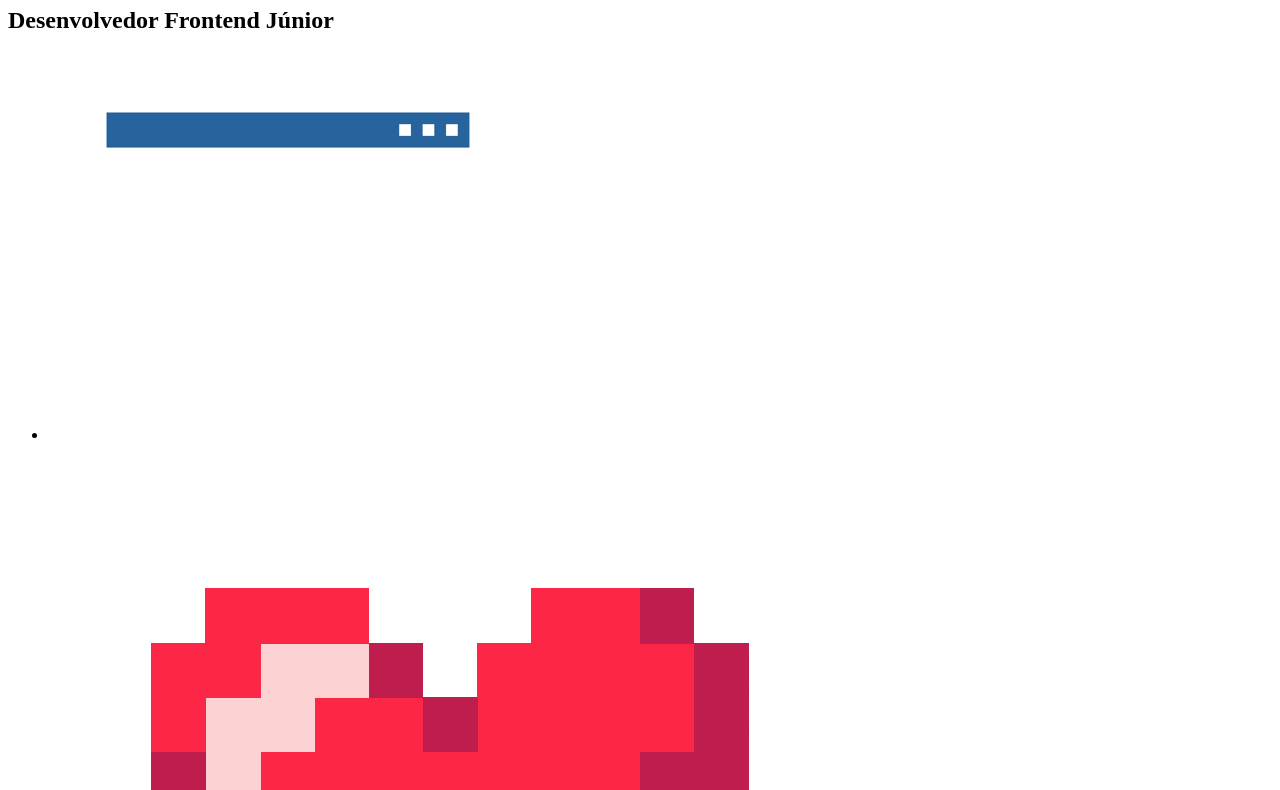
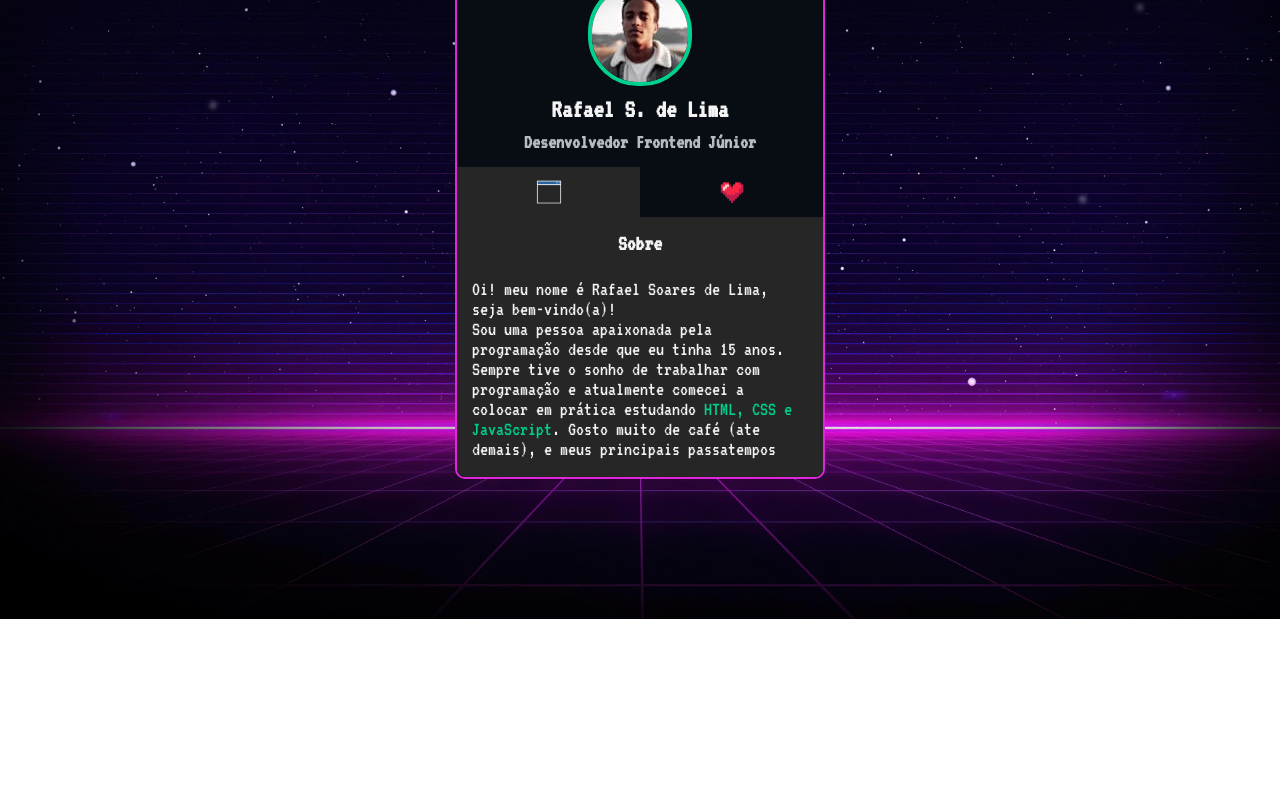
Before and after one commit to Rafryx/Portf-lio, a plain HTML site: page index.html in a window 1280 px wide. Shown: the part 181-971 px from the top of the page. After the commit the page ends 800 px from the top, so only its background shows below. Drawn offline with Linux system fonts and the light colour scheme.

Commit message:
mudei todo projeto
mudei o css eo html

```diff
--- a/index.html
+++ b/index.html
@@ -8,6 +8,8 @@
     <link rel="preconnect" href="https://fonts.googleapis.com">
     <link rel="preconnect" href="https://fonts.gstatic.com" crossorigin>
     <link href="https://fonts.googleapis.com/css2?family=VT323&display=swap" rel="stylesheet">
+    <link rel="stylesheet" href="src/css/reset.css">
+    <link rel="stylesheet" href="src/css/style.css">
     <title>Mini Portfólio</title>
 </head>
 <body>
@@ -20,18 +22,18 @@
 
         <div class="conteudo">
            <ul class="abas">
-             <li class="abas">
+             <li class="aba selecionado">
                 <img src="src/imgs/sobre.gif" alt="icone de sobre mim">
             </li>
 
-             <li class="abas">
+             <li class="aba">
                 <img src="src/imgs/coracao.gif" alt="icones de redes sociais">
             </li>
 
            </ul>
 
            <div class="informacoes-abas">
-                <div class="informacao">
+                <div class="informacao selecionado">
                       <h3 class="sub-titulo">Sobre</h3>
 
 
@@ -43,7 +45,7 @@
                               Sempre tive o sonho de trabalhar com programação e atualmente comecei a
                               colocar em prática estudando <span>HTML, CSS e JavaScript</span>.
                               Gosto muito de café (ate demais), e meus principais passatempos
-                              são jogar MMO RPG, ver anime e series</p>
+                              são jogar MMO RPG, ver anime e series.</p>
 
                       </div>
                 </div>
@@ -51,7 +53,7 @@
                 <div class="informacao">
                      <h3 class="sub-titulo">Minhas redes</h3>
 
-                     <ul class="redes-socias">
+                     <ul class="redes-sociais">
 
                         <li>
                             <a href="https://drive.google.com/file/d/1ss-FGtko7vIymCBDydPgf7qUHV0xaX4B/view?usp=sharing"
--- /dev/null
+++ b/src/css/reset.css
@@ -0,0 +1,14 @@
+*{
+    padding: 0;
+    margin: 0;
+    box-sizing: border-box;
+}
+
+ul{
+    list-style: none;
+}
+
+a{
+    text-decoration: none;
+    color: #000;
+}
--- /dev/null
+++ b/src/css/style.css
@@ -0,0 +1,140 @@
+body{
+    background-image: url(../imgs/fundo-site.jpg);
+    background-repeat: no-repeat;
+    background-size: cover;
+    background-position: center;
+
+    font-family: 'VT323', monospace;
+    color: #f3f3f3;
+    font-size: 18px;
+    display: flex;
+    justify-content: center;
+    align-items: center;
+    min-height: 100vh;
+    padding: 30px;
+}
+
+.cartao{
+    background-color: #070d12;
+    width: 370px;
+    border: 2px solid #e126d9;
+    border-radius: 10px;
+    overflow:  hidden;
+}
+
+.cartao .minhas-informacoes{
+    padding-top: 20px;
+    display: flex;
+    flex-direction: column;
+    align-items: center;
+    gap: 10px;
+}
+
+.cartao .minhas-informacoes img{
+    border-radius: 50px;
+    border: 4px solid #02d08f;
+}
+
+.cartao .minhas-informacoes .name{
+    font-size: 26px;
+}
+
+.cartao .minhas-informacoes .cargo{
+    font-size: 20px;
+    color: #b8bbc5;
+}
+
+.cartao .conteudo{
+    margin-top: 15px;
+}
+
+.cartao .abas{
+    display: flex;
+}
+
+.cartao .abas .aba{
+    width: 50%;
+    display: flex;
+    justify-content: center;
+    padding: 10px 0;
+    cursor: pointer;
+    transition: background-color 0. 2s ease-in-out;
+}
+
+.cartao .abas img{
+    width: 30px;
+}
+
+.cartao .abas .aba.selecionado{
+    background-color: #262626;
+}
+
+.cartao .informacoes-abas{
+    background-color: #262626;
+}
+
+.cartao .abas .aba:hover {
+    background-color: #414141;
+}
+
+.informacoes-abas .informacao{
+    min-height: 260px;
+    padding: 15px;
+    display: none;
+}
+
+.informacoes-abas .informacao.selecionado{
+  display: block;
+}
+
+.informacoes-abas .sub-titulo{
+    font-size: 22px;
+    margin-bottom: 25px;
+    text-align: center;
+}
+
+.informacoes-abas .descricao{
+    font-size: 20px;
+    max-height: 180px;
+    overflow-y: auto;
+    padding-right: 15px;
+}
+
+.informacoes-abas .descricao span{
+    color: #02d08f;
+}
+
+.redes-sociais{
+    display: flex;
+    flex-direction: column;
+    gap: 25px;
+    align-items: center;
+    max-height: 180px;
+    overflow-y: auto;
+}
+
+.redes-sociais li a {
+    width: 250px;
+    display: block;
+    color: #f3f3f3;
+    text-align: center;
+    padding: 10px;
+    font-size: 20px;
+    transition: opacity 0.3s ease-in-out;
+}
+
+.redes-sociais lia a:hover{
+    opacity: 0.8;
+}
+
+.redes-sociais .curriculo{
+    background-color:  #06c185;
+}
+
+.redes-sociais .linkedin{
+    background-color: #1d87bd;
+}
+
+.redes-sociais .github{
+    background-color: #545454;
+}
```
Also changed, not shown: src/imgs/foto-perfil.png (added), src/imgs/fundo-site.jpg (renamed from src/imgs/outrun-neon-dark-background-purple-3840x2160-4523.jpg).
